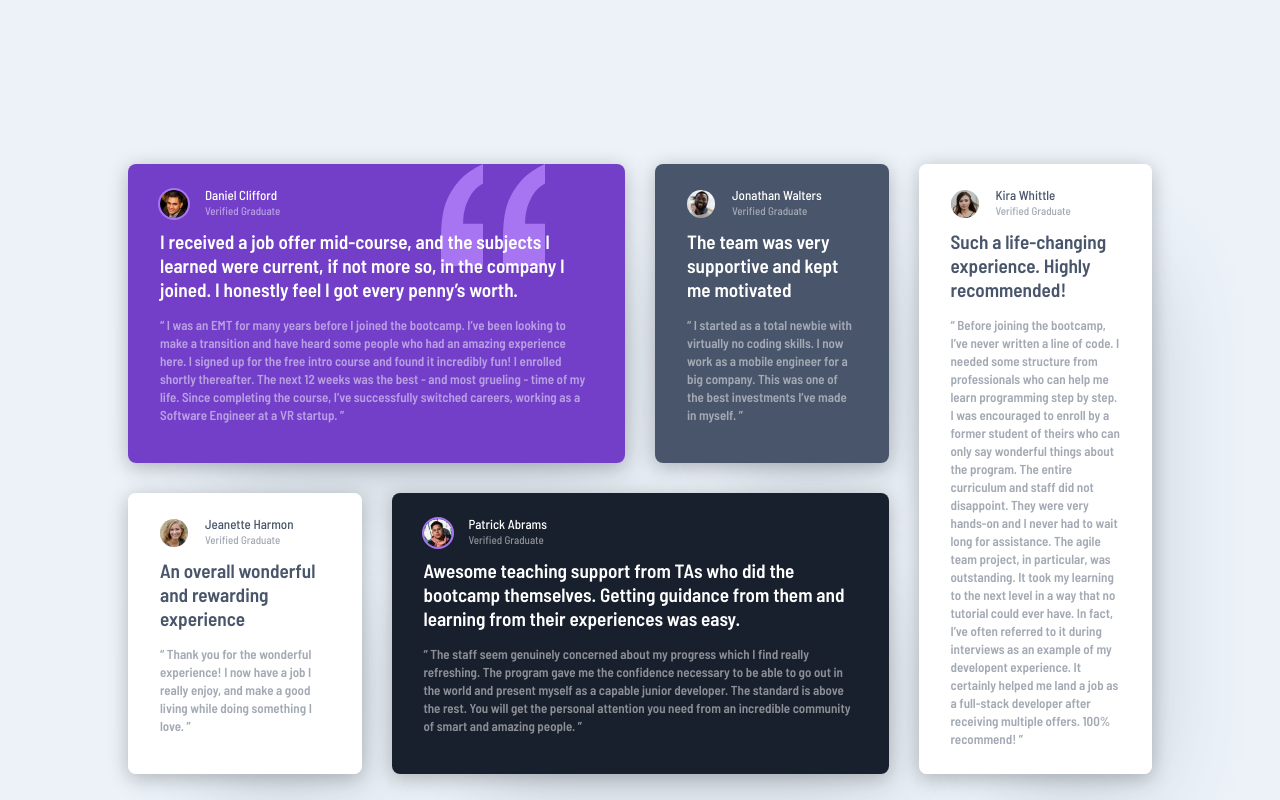
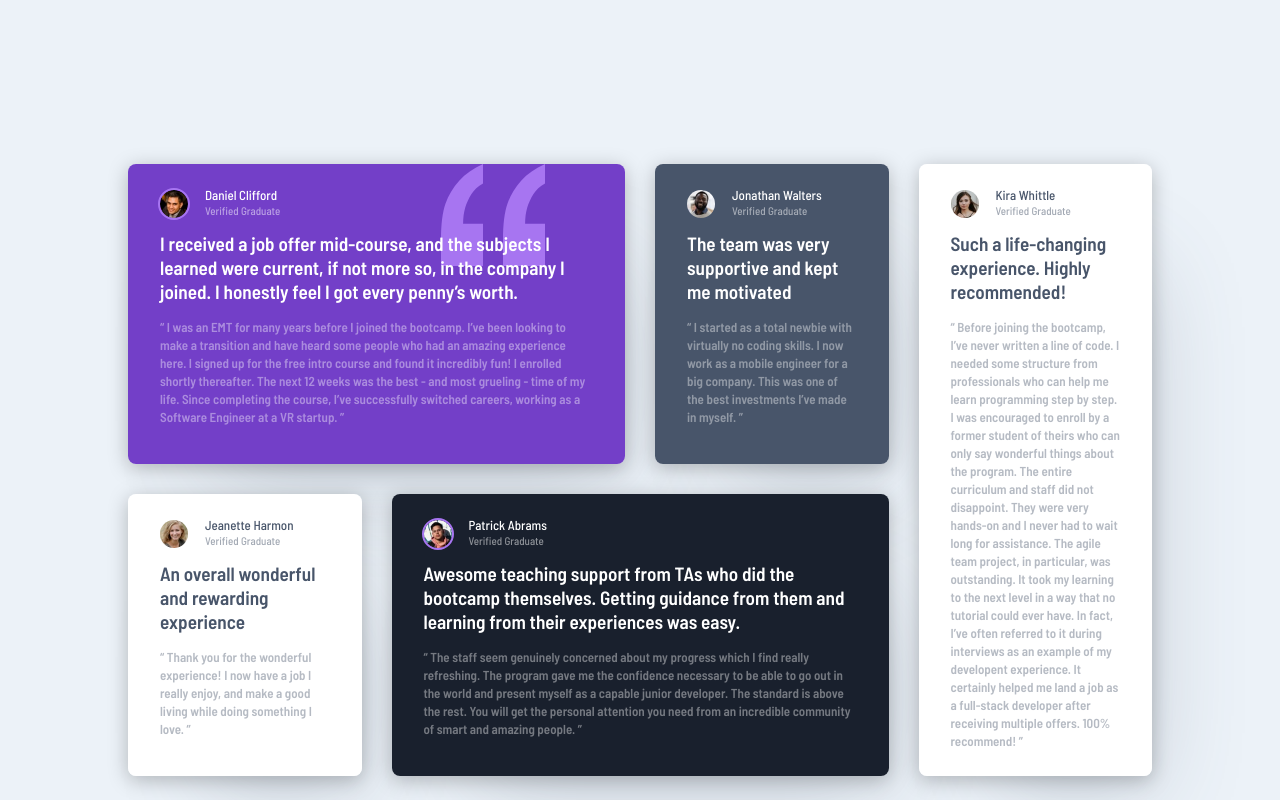
Before and after one commit to juliengDev/Testimonials-grid-section, a website: page index.html in a window 1280 px wide. Shown: the top 800 px of the page. Drawn offline with Linux system fonts and the light colour scheme.

Commit message:
fixing preview8

```diff
--- a/sass/base/_typography.scss
+++ b/sass/base/_typography.scss
@@ -41,5 +41,5 @@ body {
   // color: var(--color-light-grey);
   line-height: 18px;
   margin: 1.4rem 0 0;
-  opacity: 0.5;
+  opacity: 0.4;
 }
--- a/sass/components/_cards.scss
+++ b/sass/components/_cards.scss
@@ -4,7 +4,7 @@
   flex-direction: column;
   border-radius: 8px;
   padding: 2.6rem 3.2rem 2.6rem 3.2rem;
-  gap: 1.2rem;
+  gap: 1.4rem;
   height: auto;
   position: relative;
   &::after {
```
Also changed, not shown: public/css/style.css.
